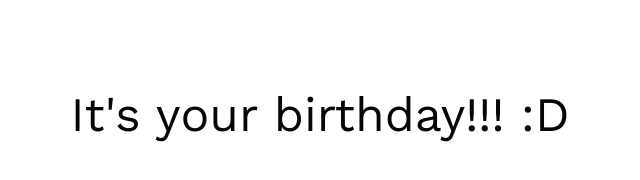
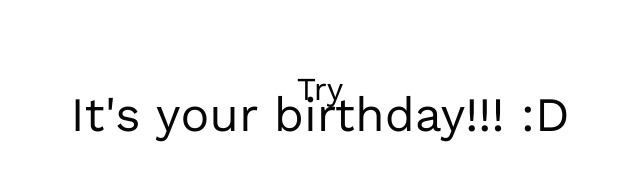
Before and after one commit to satyammayy/happyfriendship_day, a website: page index.html in a window 1280 px wide. Shown: the part 122-302 px from the top of the page, 320-960 px from the left. Drawn offline with nearby package versions, Linux system fonts and the light colour scheme.

Commit message:
Update index.html

```diff
--- a/index.html
+++ b/index.html
@@ -41,6 +41,7 @@
         <span>S</span>
         <span>O</span>
       </p>
+      <p class="idea-7">Try</p>
     </div>
     <div class="six">
       <img src="img/lydia2.png" alt="" class="lydia-dp" id="imagePath">
```
